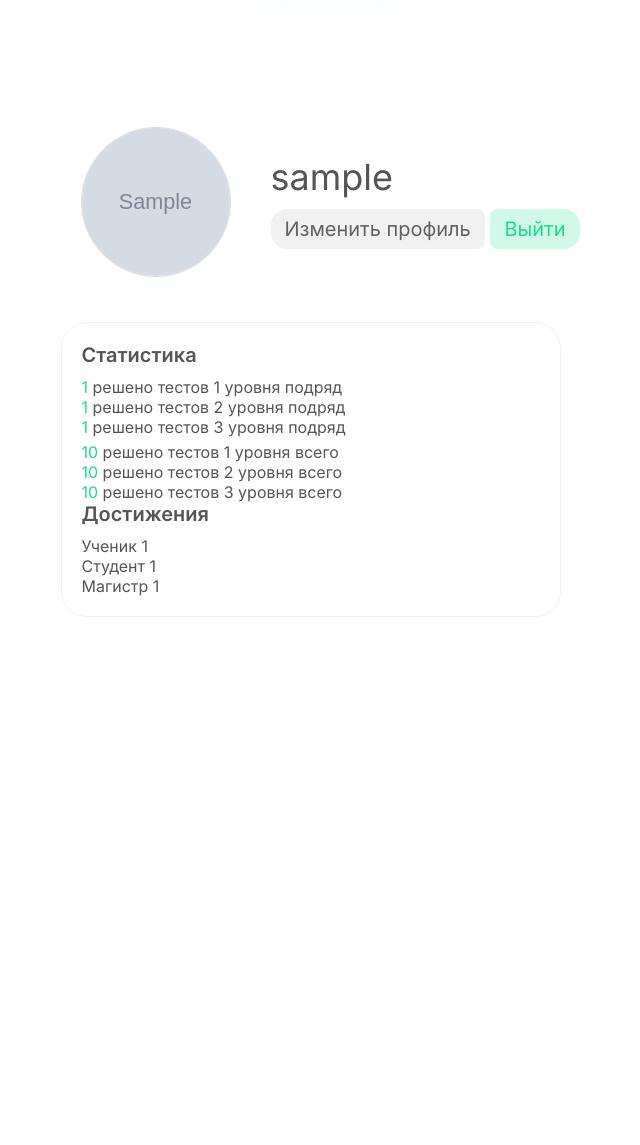
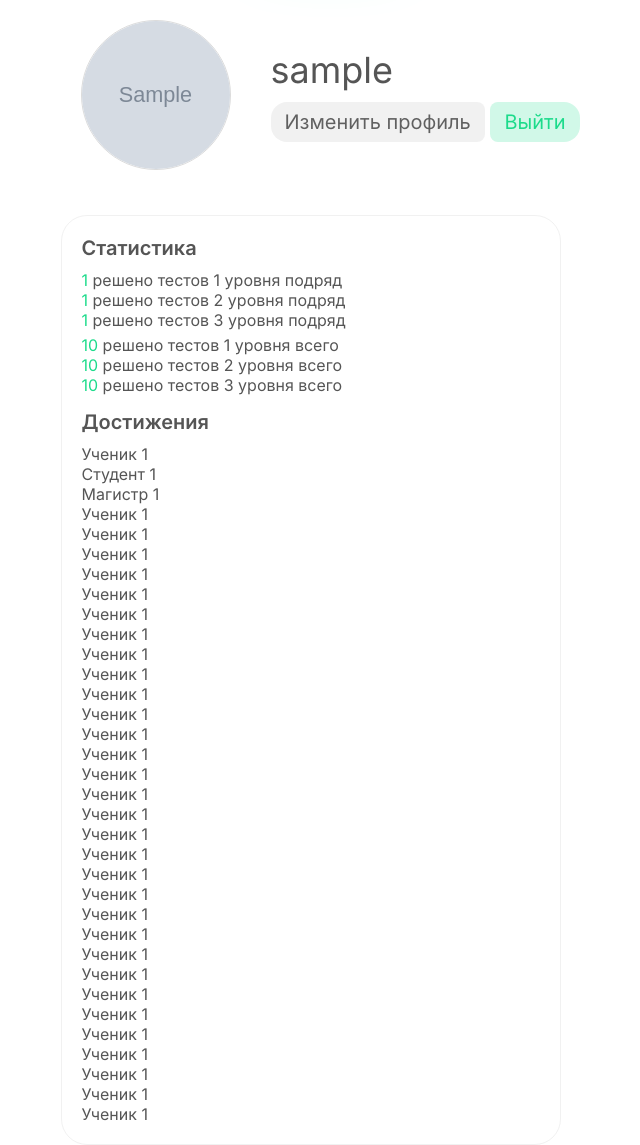
Before and after one commit to Aleksan0922/Hackaton_2024, a Flask app: page /account in a window 1280 px wide. Shown: the part 76-1221 px from the top of the page, without its empty margins (310-950 px from the left). Before the commit the page ends 693 px from the top, so only its background shows below. Run offline with Flask 3, Linux system fonts and the light colour scheme; a user stored in the database is signed in; tables that the repository leaves empty hold one stand-in row (values such as "Sample post"); grey boxes marked "Sample" are stand-in pictures.

Commit message:
фикс достижений

```diff
--- a/templates/me.html
+++ b/templates/me.html
@@ -26,7 +26,7 @@
                         <p><span id="">{{ current_user.total_lvl_3 }}</span> решено тестов 3 уровня всего</p>
                     </div>
                     <div>
-                        <p class="h">Достижения</p>
+                        <p class="h" style="margin-top: 15px;">Достижения</p>
                         {% if current_user.total_lvl_1 >= 10 %}
                             <p>Ученик 1</p>
                         {% endif %}
@@ -54,6 +54,38 @@
                         {% if current_user.total_lvl_3 >= 150 %}
                             <p>Магистр 3</p>
                         {% endif %}
+
+                        <p>Ученик 1</p>
+                        <p>Ученик 1</p>
+                        <p>Ученик 1</p>
+                        <p>Ученик 1</p>
+                        <p>Ученик 1</p>
+                        <p>Ученик 1</p>
+                        <p>Ученик 1</p>
+                        <p>Ученик 1</p>
+                        <p>Ученик 1</p>
+                        <p>Ученик 1</p>
+                        <p>Ученик 1</p>
+                        <p>Ученик 1</p>
+                        <p>Ученик 1</p>
+                        <p>Ученик 1</p>
+                        <p>Ученик 1</p>
+                        <p>Ученик 1</p>
+                        <p>Ученик 1</p>
+                        <p>Ученик 1</p>
+                        <p>Ученик 1</p>
+                        <p>Ученик 1</p>
+                        <p>Ученик 1</p>
+                        <p>Ученик 1</p>
+                        <p>Ученик 1</p>
+                        <p>Ученик 1</p>
+                        <p>Ученик 1</p>
+                        <p>Ученик 1</p>
+                        <p>Ученик 1</p>
+                        <p>Ученик 1</p>
+                        <p>Ученик 1</p>
+                        <p>Ученик 1</p>
+                        <p>Ученик 1</p>
                     </div>
                 </div>
             </div>
```
